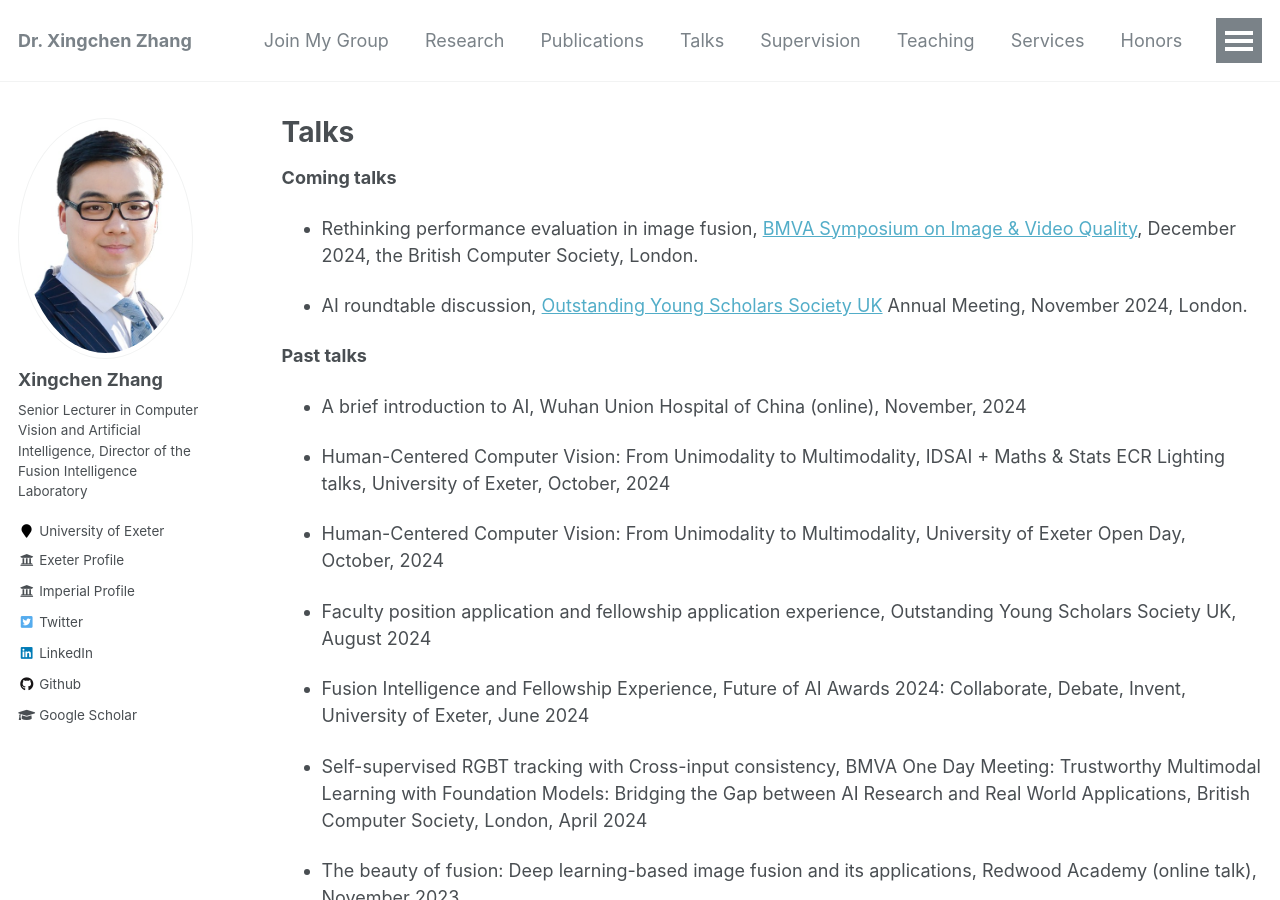
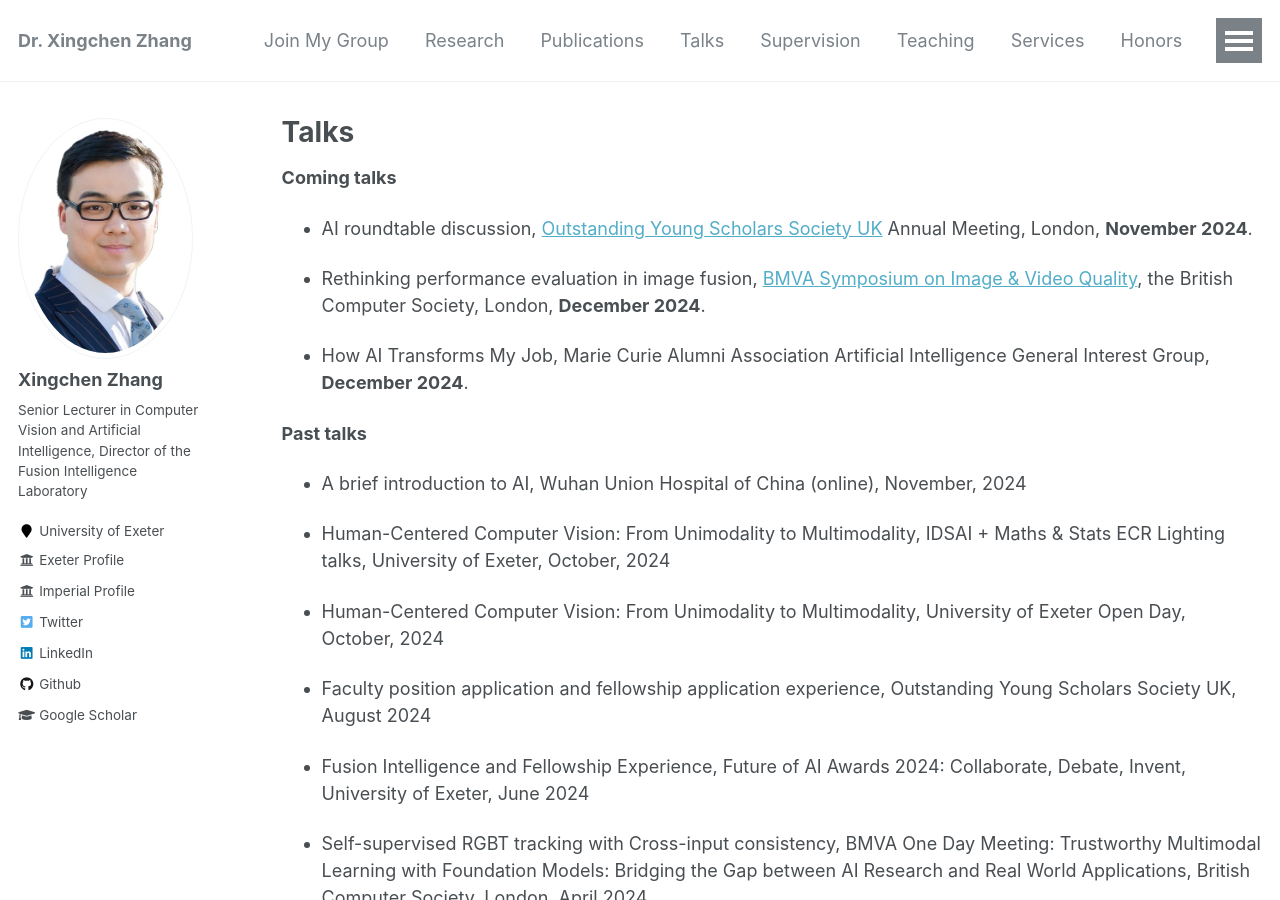
Before and after one commit to xingchenzhang/xingchenzhang.github.io, a Jekyll site: the page built from _pages/talks.md, in a window 1280 px wide and 900 px high. Built offline with Jekyll 4.4.1, drawn with Linux system fonts in a browser that asks for light colours.

Commit message:
add the MCAA talk

```diff
--- a/_pages/talks.md
+++ b/_pages/talks.md
@@ -7,9 +7,11 @@ author_profile: true
 
 **Coming talks**
 
-- Rethinking performance evaluation in image fusion, [BMVA Symposium on Image & Video Quality](https://www.bmva.org/meetings/24-12-11-ImageandVideoQualityAssessment.html), December 2024, the British Computer Society, London.
+- AI roundtable discussion, [Outstanding Young Scholars Society UK](https://www.oyss.org.uk/) Annual Meeting, London, **November 2024**.
 
-- AI roundtable discussion, [Outstanding Young Scholars Society UK](https://www.oyss.org.uk/) Annual Meeting, November 2024, London.
+- Rethinking performance evaluation in image fusion, [BMVA Symposium on Image & Video Quality](https://www.bmva.org/meetings/24-12-11-ImageandVideoQualityAssessment.html), the British Computer Society, London, **December 2024**.
+
+- How AI Transforms My Job, Marie Curie Alumni Association Artificial Intelligence General Interest Group, **December 2024**.
 
 **Past talks**
 
```
Also changed, not shown: _pages/about.md (+4 -2 lines), _pages/honors.md (+1 -1 lines).
